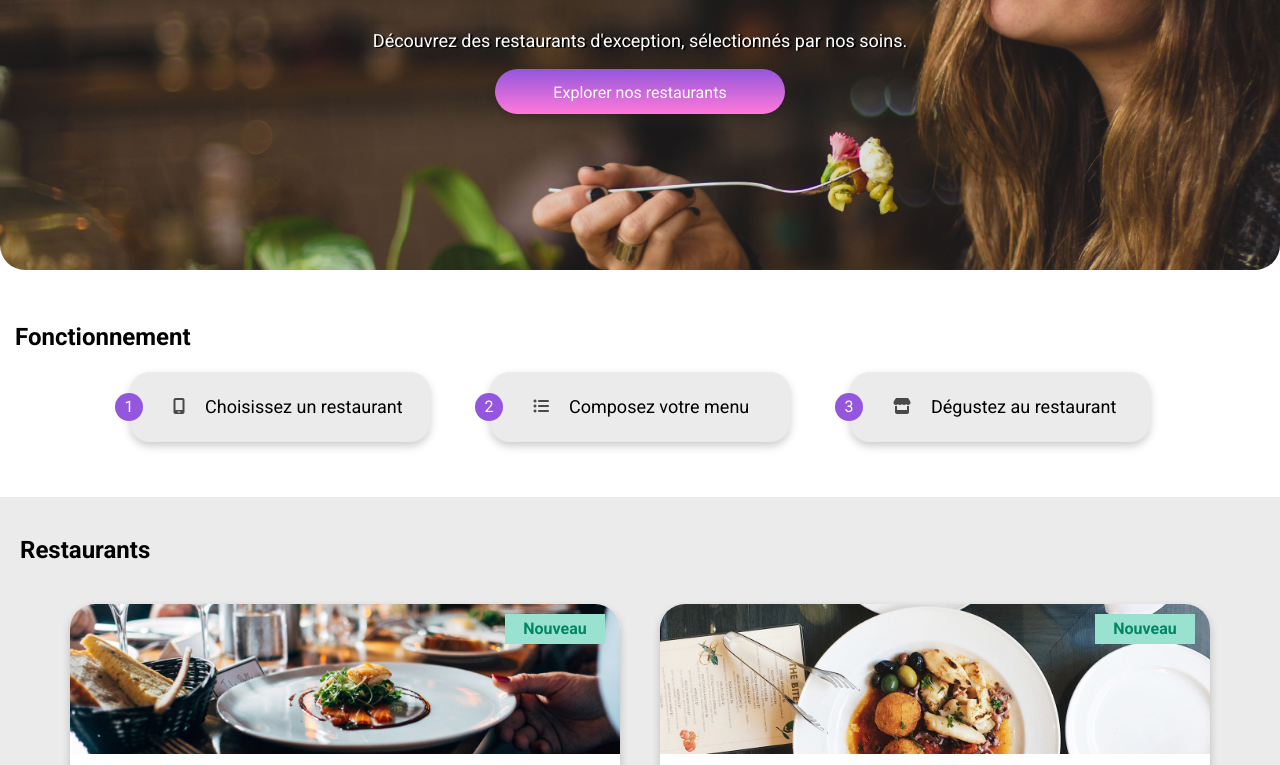
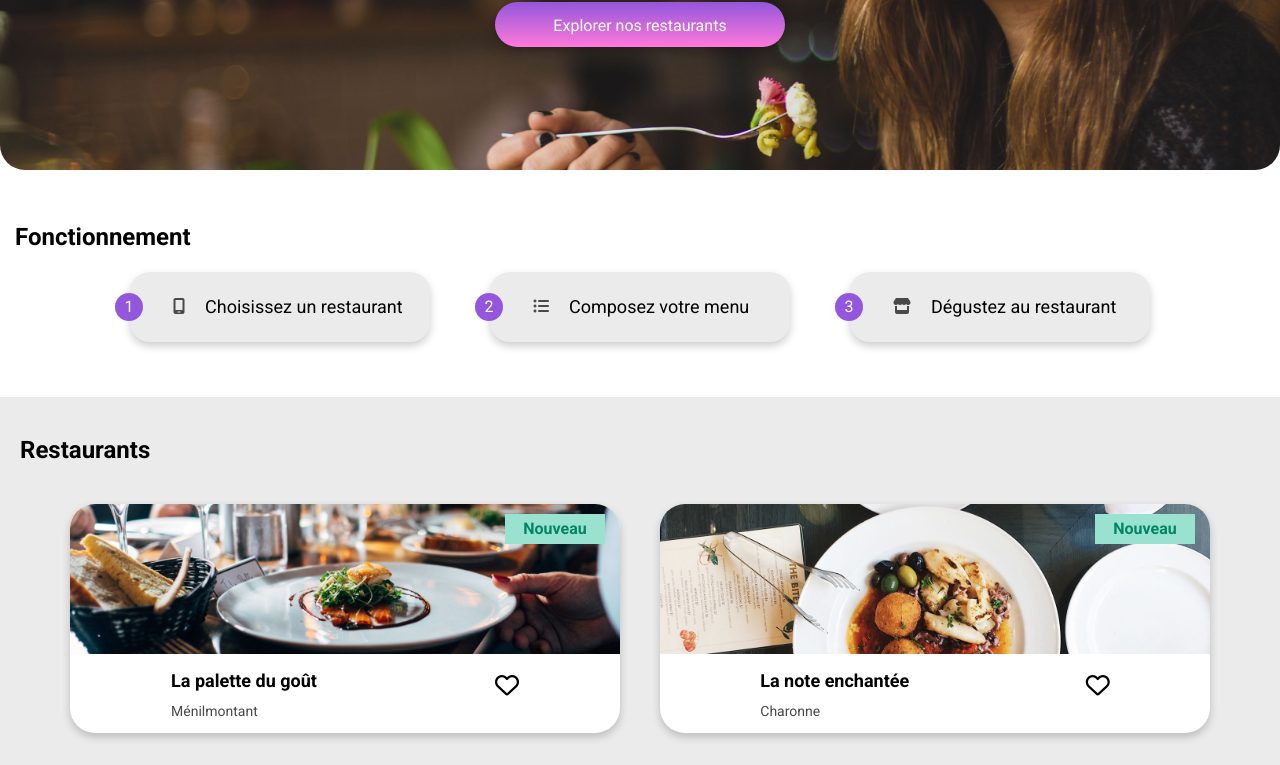
Before and after one commit to artezia/projet3, a website: page index.html in a window 1280 px wide. Shown: the part 335-1100 px from the top of the page. Drawn offline with Linux system fonts and the light colour scheme; a web font is replaced by a local one.

Commit message:
correctif responsive

```diff
--- a/sass/pages/_responsive.scss
+++ b/sass/pages/_responsive.scss
@@ -18,23 +18,23 @@
     .container_reserver {
         object-fit : cover;
         background-image: url("../images/restaurants/restaurant-responsive.jpg");
-        height: 400px;
+        height: 300px;
+        background-size: 120% 350px;
+        background-position: right;
         border-radius: 0 0 25px 25px;
     }
     .titre_reserver {
     color: $color-text3;
     font-size: 34px;
-    margin-top: 80px;
     }
-
     .texte_reserver {
     color: $color-text3;
     font-size: 18px;
     text-shadow: 2px 1px 1px $color-text1;
     line-height: normal;
     }
-    .btn {
-        margin-bottom: 120px;
+    .container_reserver {
+        justify-content: flex-start;
     }
     .container_fonctionnement_list {
         @include flexrow;
@@ -74,6 +74,12 @@
     }
 }
 @media screen and (min-width:992px){
+    .container_reserver {
+        object-fit : cover;
+        background-image: url("../images/restaurants/restaurant-responsive.jpg");
+        border-radius: 0 0 25px 25px;
+        background-size: 100% 450px;
+    }
     .menu_responsive {
     @include flexrow;
     align-items: flex-start;
```
Also changed, not shown: css/style.css, 1 other file.
